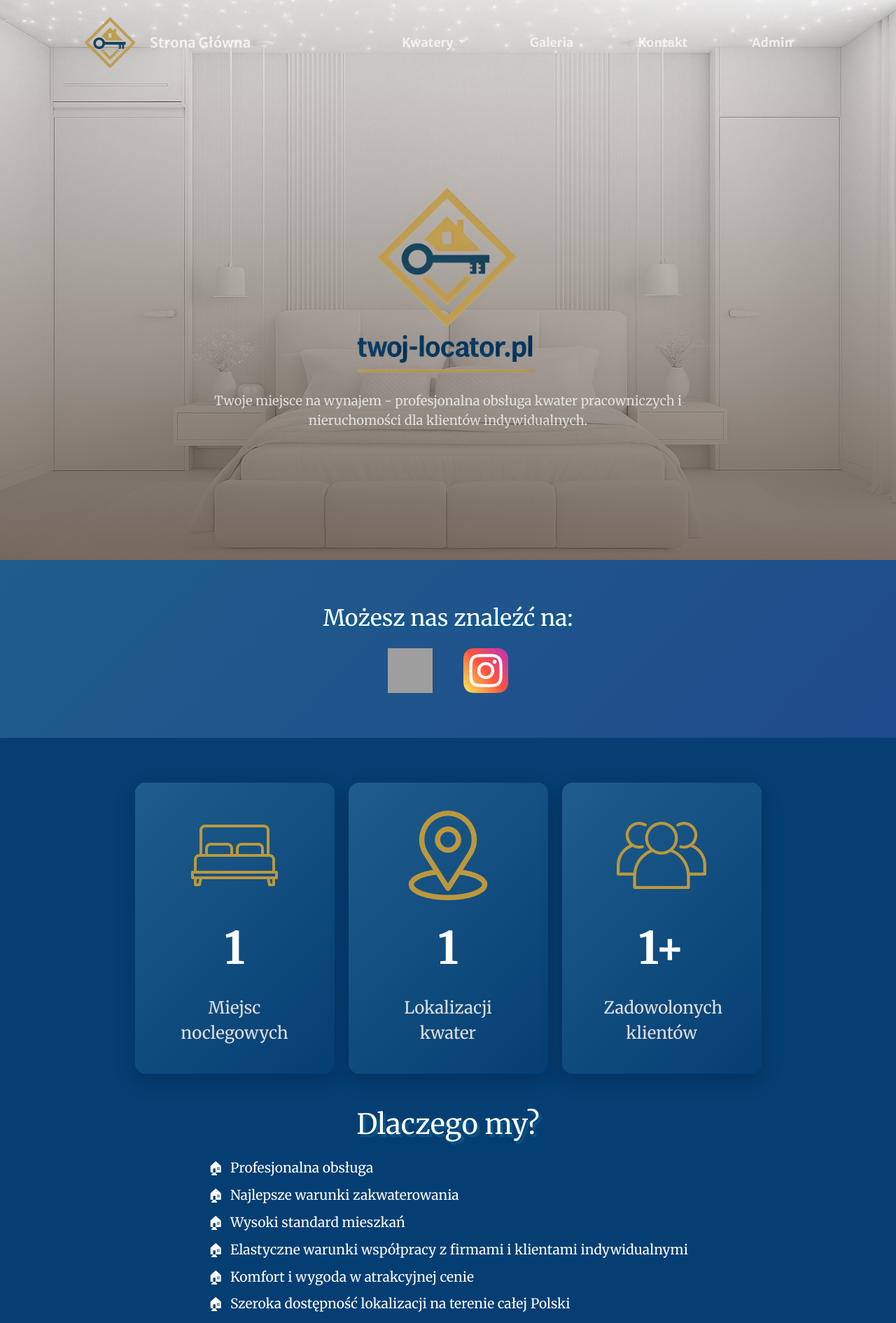
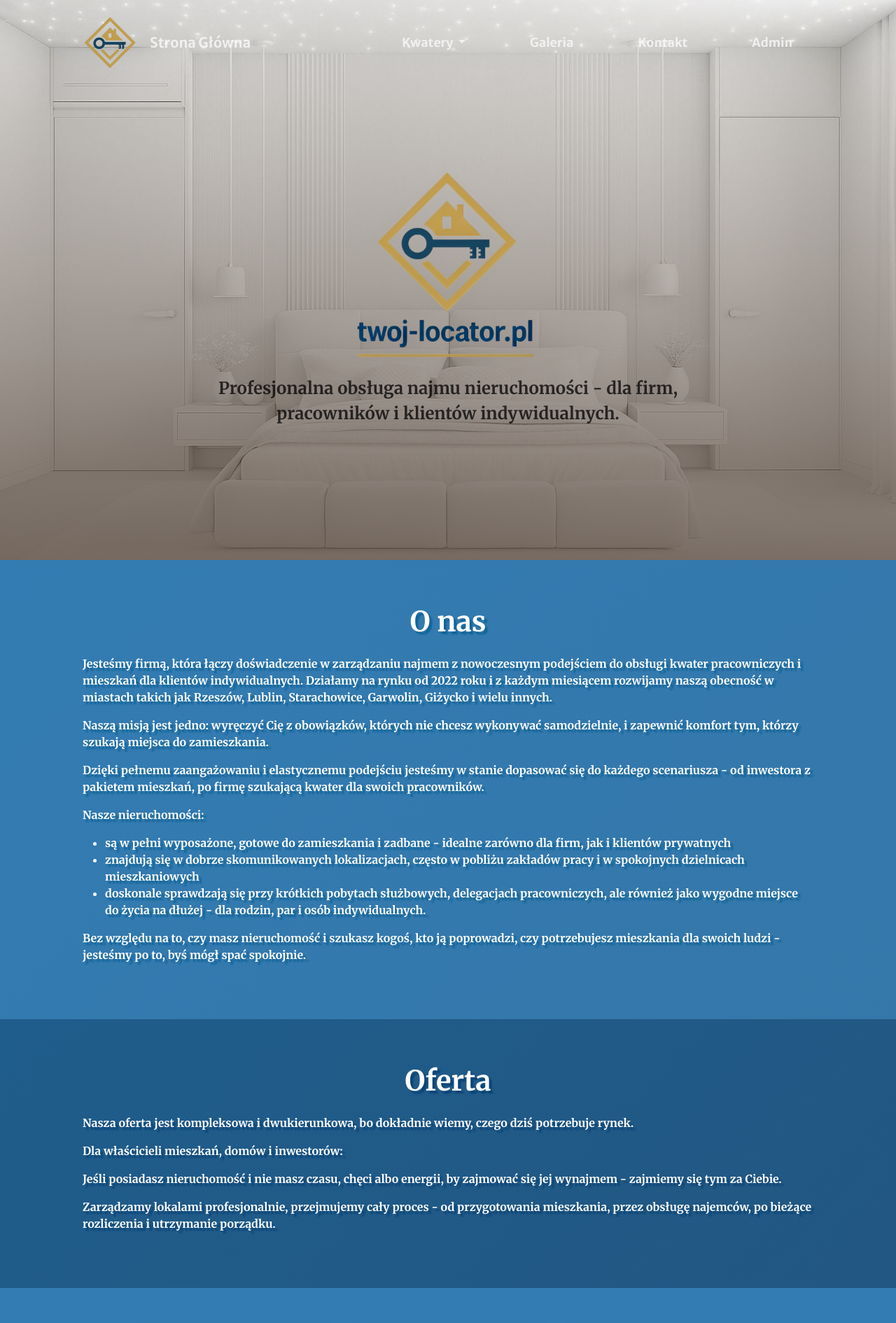
Before and after one commit to mykasero/Karpackie-Kwatery-Locator, a Django app: page / in a window 1280 px wide. Shown: the top 1890 px of the page at 70% size. Run offline with Django 5.2, Linux system fonts and the light colour scheme; data that the repository does not hold is empty; parts of the project's set-up code (start-up, migrations or seed data) failed here and were passed over; some libraries are stand-ins or nearby versions; grey boxes are pictures that could not be loaded.

Commit message:
visual changes in the landing page as per request

```diff
--- a/templates/core/home.html
+++ b/templates/core/home.html
@@ -32,7 +32,7 @@
 
         .counter-container {
             text-align: center;
-            background: linear-gradient(135deg, rgba(31,93,140,255), rgba(5,62,115,255));
+            background: linear-gradient(135deg, rgba(31,93,140,1), rgba(36,87,130,1));
             padding: 40px 60px;
             border-radius: 15px;
             box-shadow: 0 10px 30px rgba(0, 0, 0, 0.2);
@@ -129,25 +129,61 @@
                     {% comment %} <hr class="divider" /> {% endcomment %}
                 </div>
                 <div class="col-lg-8 align-self-baseline">
-                    <p class="text-white-75 mb-5">
-                        Twoje miejsce na wynajem -
-                        profesjonalna obsługa kwater pracowniczych i
-                        nieruchomości dla klientów indywidualnych.
+                    <p class="mb-5" style="color:rgba(0,0,0,0.75); font-size:1.5rem; ">
+                        <b>Profesjonalna obsługa najmu nieruchomości - dla firm, pracowników i klientów indywidualnych.<b>
                     </p>
                 </div>
             </div>
         </div>
     </header>
-    <section class="page-section text-white" style="background: linear-gradient(135deg, rgba(31,93,140,1), rgba(31, 75, 140, 1));">
-        <div class="container px-4 px-lg-5 text-center">
-            <h2 class="mb-4 shadow-text2" style="color: white;">Możesz nas znaleźć na:</h2>
-            <div>
-                <a style="margin: 0px 20px;" href=""><img src='{% static "images/fb_icon.png" %}' style="width:64px; height:64px;"></a>
-                <a style="margin: 0px 20px;" href=""><img src='{% static "images/ig_icon.png" %}' style="width:64px; height:64px;"></a>
-            </div>
+    <section class="page-section text-white" style="background: linear-gradient(135deg, rgba(50,124,179,1), rgba(53,119,169,1)); ">
+        <div class="container px-4 px-lg-5">
+            <h1 class="mb-4 shadow-text2 text-center" style="color: white;"><b>O nas</b></h1>
+            <div class="text-left shadow-text2">
+            <p>
+                Jesteśmy firmą, która łączy doświadczenie w zarządzaniu najmem z nowoczesnym podejściem do obsługi kwater pracowniczych i mieszkań dla klientów indywidualnych. Działamy na rynku od 2022 roku i z każdym miesiącem rozwijamy naszą obecność w miastach takich jak Rzeszów, Lublin, Starachowice, Garwolin, Giżycko i wielu innych.
+            </p>
+            <p>
+                Naszą misją jest jedno: wyręczyć Cię z obowiązków, których nie chcesz wykonywać samodzielnie, i zapewnić komfort tym, którzy szukają miejsca do zamieszkania.
+            </p>
+            <p>
+                Dzięki pełnemu zaangażowaniu i elastycznemu podejściu jesteśmy w stanie dopasować się do każdego scenariusza - od inwestora z pakietem mieszkań, po firmę szukającą kwater dla swoich pracowników.
+            </p>
+            <p>
+                Nasze nieruchomości:
+                <ul style="text-align:left;">
+                    <li>są w pełni wyposażone, gotowe do zamieszkania i zadbane - idealne zarówno dla firm, jak i klientów prywatnych</li>
+                    <li>znajdują się w dobrze skomunikowanych lokalizacjach, często w pobliżu zakładów pracy i w spokojnych dzielnicach mieszkaniowych</li>
+                    <li>doskonale sprawdzają się przy krótkich pobytach służbowych, delegacjach pracowniczych, ale również jako wygodne miejsce do życia na dłużej - dla rodzin, par i osób indywidualnych.</li>
+                </ul>
+            </p>
+            <p>
+                Bez względu na to, czy masz nieruchomość i szukasz kogoś, kto ją poprowadzi, czy potrzebujesz mieszkania dla swoich ludzi - jesteśmy po to, byś mógł spać spokojnie.
+            </p>
+
         </div>
     </section>
-    <section class="page-section" style="background-color: rgba(5,62,115,255);">
+    <section class="page-section text-white" style="background: linear-gradient(135deg, rgba(31,93,140,1), rgba(34, 87, 130, 1));">
+        <div class="container px-4 px-lg-5">
+            <h1 class="mb-4 shadow-text text-center" style="color: white;"><b>Oferta</b></h1>
+            <div class="text-left shadow-text">
+                <p>
+                    Nasza oferta jest kompleksowa i dwukierunkowa, bo dokładnie wiemy, czego dziś potrzebuje rynek.
+                </p>
+                <p>
+                    Dla właścicieli mieszkań, domów i inwestorów:
+                </p>
+                <p>
+                    Jeśli posiadasz nieruchomość i nie masz czasu, chęci albo energii, by zajmować się jej wynajmem - zajmiemy się tym za Ciebie.
+                </p>
+                <p>
+                    Zarządzamy lokalami profesjonalnie, przejmujemy cały proces - od przygotowania mieszkania, przez obsługę najemców, po bieżące rozliczenia i utrzymanie porządku.
+                </p>
+            </div>
+
+        </div>
+    </section>
+    <section class="page-section" style="background-color: rgba(50,124,179,1);">
         <div class = "container">
             <div class="row" style="justify-content:center;" id="counters">
                 <div class="counter-container">
@@ -166,7 +202,7 @@
                     <div class="counter-label">Zadowolonych klientów</div>
                 </div>
             </div>
-            <div class="text-center mt-5">
+            {% comment %} <div class="text-center mt-5">
                 <h1 class="mb-4 shadow-text2" style="color: white;">Dlaczego my?</h1>
             </div>
             <div style= "display: flex; align-content: center; justify-content: center; flex-wrap: wrap;">
@@ -179,6 +215,15 @@
                     <li class="li2::before li2">Szeroka dostępność lokalizacji na terenie całej Polski</li>
                     <li class="li2::before li2">Gwarancja satysfakcji klientów</li>
                 </ul>
+            </div>
+        </div> {% endcomment %}
+    </section>
+    <section class="page-section text-white" style="background: linear-gradient(135deg, rgba(31,93,140,1), rgba(34, 87, 130, 1));">
+        <div class="container px-4 px-lg-5 text-center">
+            <h2 class="mb-4 shadow-text2" style="color: white;">Możesz nas znaleźć na:</h2>
+            <div>
+                <a style="margin: 0px 20px;" href=""><img src='{% static "images/fb_icon.png" %}' style="width:64px; height:64px;"></a>
+                <a style="margin: 0px 20px;" href=""><img src='{% static "images/ig_icon.png" %}' style="width:64px; height:64px;"></a>
             </div>
         </div>
     </section>
```
